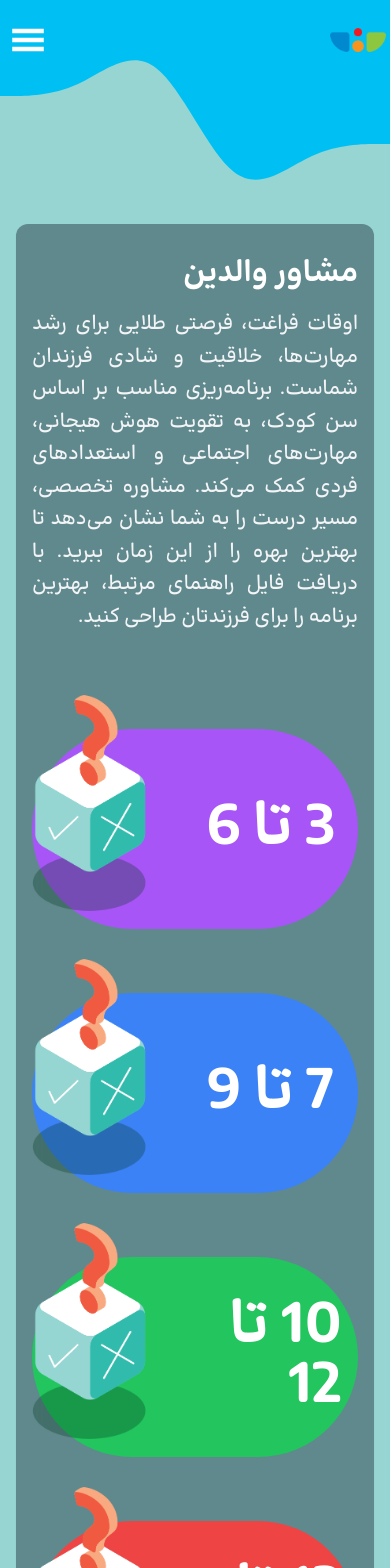
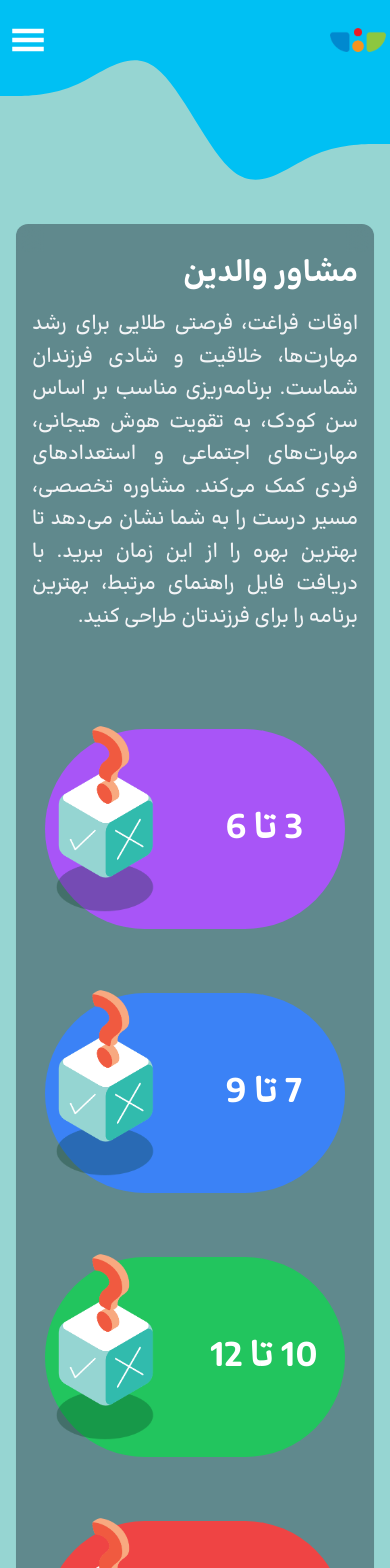
Before and after one commit to ErfanGh83/Avanian1, a Next.js app: page /parent-advisor in a window 390 px wide. Shown: the top 1568 px of the page. Built offline with nearby package versions, Linux system fonts and the light colour scheme.

Commit message:
fix: fixed responsiveness of the advisor page

```diff
--- a/src/app/parent-advisor/page.tsx
+++ b/src/app/parent-advisor/page.tsx
@@ -31,7 +31,7 @@ function page() {
                             با دریافت فایل راهنمای مرتبط، بهترین برنامه را برای فرزندتان طراحی کنید.
                         </h4>
 
-                        <div className="grid gap-6 gap-y-16 md:grid-cols-2 justify-items-center mt-24">
+                        <div className="grid gap-6 gap-y-16 lg:grid-cols-2 justify-items-center mt-24">
 
                             {pdfData.map((item, index) => (
                                 <a
@@ -40,17 +40,17 @@ function page() {
                                     rel="noopener noreferrer"
                                     target="_blank"
                                     className={`
-                                        w-full max-w-[400px] h-[200px] flex flex-row items-center pl-6 pr-4
+                                        w-[300px] sm:w-[350px] md:w-[430px] h-[200px] flex flex-row items-center pl-6 pr-4
                                         rounded-full hover:scale-105 transition-all
                                         ${themeClassMap[item.theme] || 'bg-gray-500'}
                                     `}
                                 >
                                     <div className="w-1/2 h-full flex justify-center items-center">
-                                        <h2 className="text-6xl font-bold text-white">{item.title}</h2>
+                                        <h2 className="text-4xl sm:text-5xl md:text-6xl font-bold text-white">{item.title}</h2>
                                     </div>
 
                                     <div className="w-1/2 h-full relative">
-                                        <div className="size-56 absolute bottom-[8%] z-20">
+                                        <div className="size-48 md:size-56 absolute bottom-[8%] z-20">
                                             <Image src={item.imageSrc} alt={`pdf-image-${item.title}`} fill />
                                         </div>
                                     </div>
```
